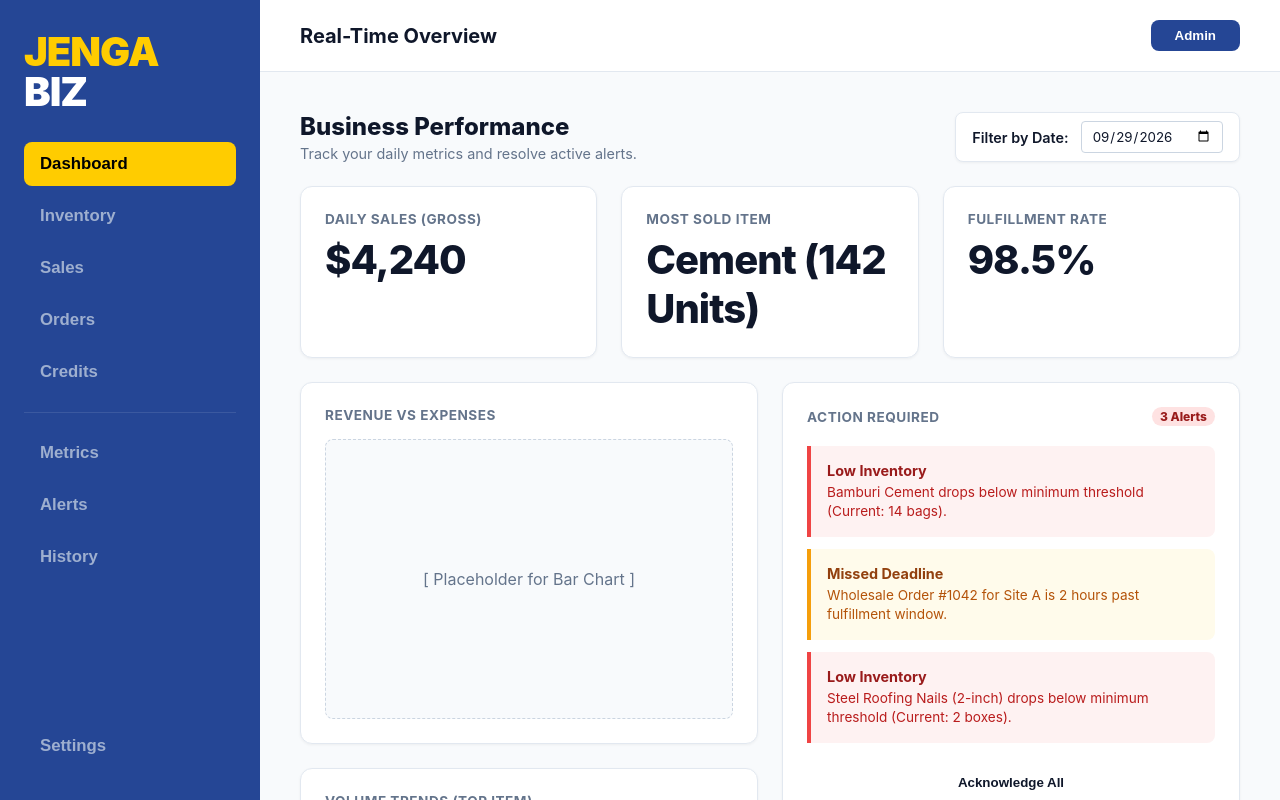
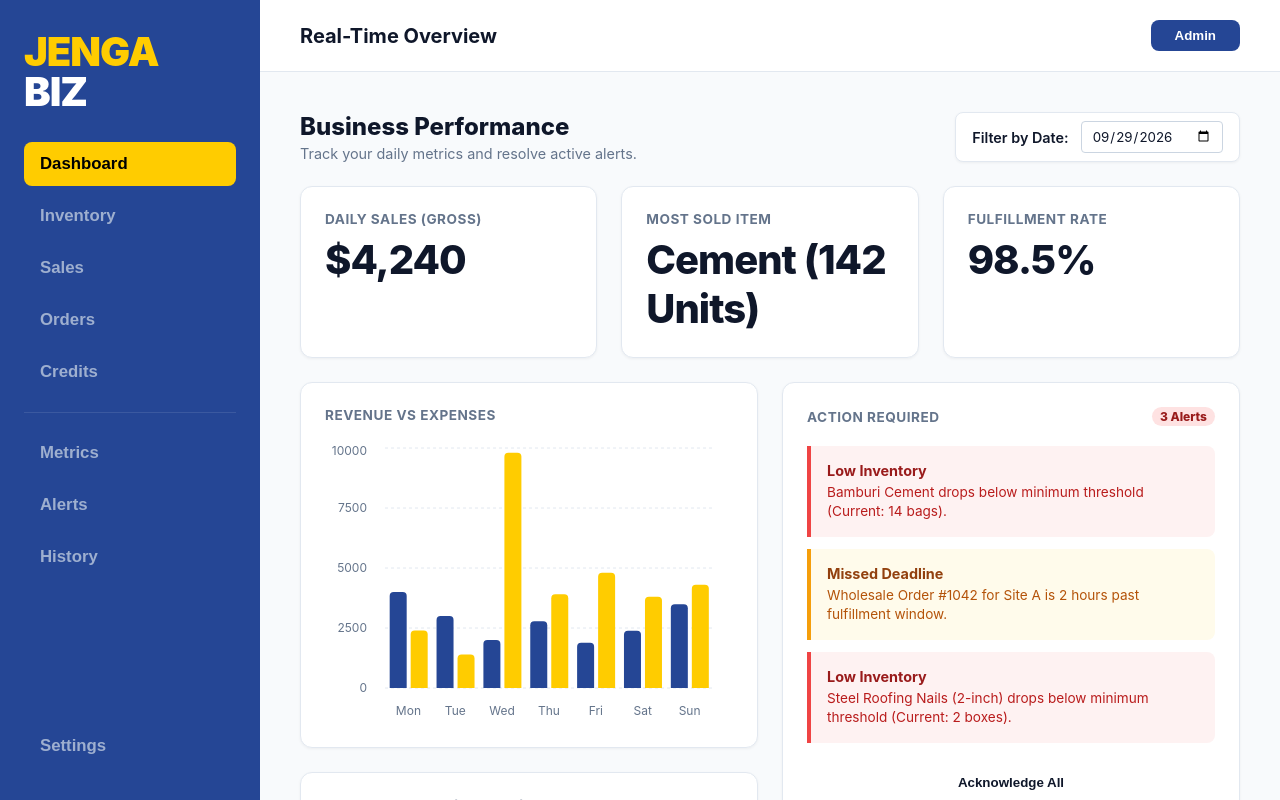
Before and after one commit to samkuria/JengaBiz, a React (Vite) app: page / in a window 1280 px wide. Built offline with nearby package versions, Linux system fonts and the light colour scheme.

Commit message:
Setting up charts

```diff
--- a/src/components/Dashboard.jsx
+++ b/src/components/Dashboard.jsx
@@ -1,8 +1,31 @@
 import React, { useState } from 'react';
+import {
+  BarChart, Bar, XAxis, YAxis, CartesianGrid, Tooltip, ResponsiveContainer,
+  LineChart, Line
+} from 'recharts';
 import MetricCard from './MetricCard';
 
+// Dummy Data for Charts
+const revenueData = [
+  { name: 'Mon', revenue: 4000, expenses: 2400 },
+  { name: 'Tue', revenue: 3000, expenses: 1398 },
+  { name: 'Wed', revenue: 2000, expenses: 9800 },
+  { name: 'Thu', revenue: 2780, expenses: 3908 },
+  { name: 'Fri', revenue: 1890, expenses: 4800 },
+  { name: 'Sat', revenue: 2390, expenses: 3800 },
+  { name: 'Sun', revenue: 3490, expenses: 4300 },
+];
+
+const volumeData = [
+  { time: '8am', units: 12 },
+  { time: '10am', units: 45 },
+  { time: '12pm', units: 78 },
+  { time: '2pm', units: 110 },
+  { time: '4pm', units: 135 },
+  { time: '6pm', units: 142 },
+];
+
 export default function Dashboard() {
-  // State to manage the date picker filter
   const [selectedDate, setSelectedDate] = useState(new Date().toISOString().split('T')[0]);
 
   return (
@@ -40,17 +63,36 @@ export default function Dashboard() {
         {/* Charts Column */}
         <div style={{ display: 'flex', flexDirection: 'column', gap: '24px', flex: '2 1 600px' }}>
 
+          {/* Bar Chart: Revenue vs Expenses */}
           <div className="pro-card">
-            <h3 className="card-title">Revenue vs Expenses</h3>
-            <div style={{ height: '280px', backgroundColor: 'var(--bg-dashboard)', borderRadius: 'var(--radius-md)', display: 'flex', alignItems: 'center', justifyContent: 'center', color: 'var(--text-muted)', border: '1px dashed #CBD5E1', marginTop: '16px' }}>
-              [ Placeholder for Bar Chart ]
+            <h3 className="card-title" style={{ marginBottom: '20px' }}>Revenue vs Expenses</h3>
+            <div style={{ height: '280px', width: '100%' }}>
+              <ResponsiveContainer width="100%" height="100%">
+                <BarChart data={revenueData} margin={{ top: 5, right: 20, bottom: 5, left: 0 }}>
+                  <CartesianGrid strokeDasharray="3 3" vertical={false} stroke="#E2E8F0" />
+                  <XAxis dataKey="name" axisLine={false} tickLine={false} tick={{ fill: '#64748B', fontSize: 12 }} dy={10} />
+                  <YAxis axisLine={false} tickLine={false} tick={{ fill: '#64748B', fontSize: 12 }} dx={-10} />
+                  <Tooltip cursor={{ fill: '#F1F5F9' }} contentStyle={{ borderRadius: '8px', border: 'none', boxShadow: '0 4px 6px -1px rgba(0, 0, 0, 0.1)' }} />
+                  <Bar dataKey="revenue" fill="var(--brand-blue)" radius={[4, 4, 0, 0]} name="Revenue ($)" />
+                  <Bar dataKey="expenses" fill="var(--brand-yellow)" radius={[4, 4, 0, 0]} name="Expenses ($)" />
+                </BarChart>
+              </ResponsiveContainer>
             </div>
           </div>
 
+          {/* Line Chart: Volume Trends */}
           <div className="pro-card">
-            <h3 className="card-title">Volume Trends (Top Item)</h3>
-            <div style={{ height: '280px', backgroundColor: 'var(--bg-dashboard)', borderRadius: 'var(--radius-md)', display: 'flex', alignItems: 'center', justifyContent: 'center', color: 'var(--text-muted)', border: '1px dashed #CBD5E1', marginTop: '16px' }}>
-              [ Placeholder for Line Chart ]
+            <h3 className="card-title" style={{ marginBottom: '20px' }}>Volume Trends (Cement)</h3>
+            <div style={{ height: '280px', width: '100%' }}>
+              <ResponsiveContainer width="100%" height="100%">
+                <LineChart data={volumeData} margin={{ top: 5, right: 20, bottom: 5, left: 0 }}>
+                  <CartesianGrid strokeDasharray="3 3" vertical={false} stroke="#E2E8F0" />
+                  <XAxis dataKey="time" axisLine={false} tickLine={false} tick={{ fill: '#64748B', fontSize: 12 }} dy={10} />
+                  <YAxis axisLine={false} tickLine={false} tick={{ fill: '#64748B', fontSize: 12 }} dx={-10} />
+                  <Tooltip contentStyle={{ borderRadius: '8px', border: 'none', boxShadow: '0 4px 6px -1px rgba(0, 0, 0, 0.1)' }} />
+                  <Line type="monotone" dataKey="units" stroke="var(--brand-blue)" strokeWidth={3} dot={{ fill: 'var(--brand-yellow)', strokeWidth: 2, r: 4 }} name="Units Sold" />
+                </LineChart>
+              </ResponsiveContainer>
             </div>
           </div>
 
@@ -65,19 +107,16 @@ export default function Dashboard() {
 
           <div style={{ display: 'flex', flexDirection: 'column', gap: '12px' }}>
 
-            {/* Low Stock Alert */}
             <div style={{ padding: '16px', borderLeft: '4px solid #EF4444', backgroundColor: '#FEF2F2', borderRadius: '0 var(--radius-md) var(--radius-md) 0' }}>
               <p style={{ margin: 0, fontWeight: 700, color: '#991B1B', fontSize: '0.9rem' }}>Low Inventory</p>
               <p style={{ margin: '4px 0 0 0', color: '#B91C1C', fontSize: '0.85rem', lineHeight: 1.4 }}>Bamburi Cement drops below minimum threshold (Current: 14 bags).</p>
             </div>
 
-            {/* Missed Deadline Alert */}
             <div style={{ padding: '16px', borderLeft: '4px solid #F59E0B', backgroundColor: '#FFFBEB', borderRadius: '0 var(--radius-md) var(--radius-md) 0' }}>
               <p style={{ margin: 0, fontWeight: 700, color: '#92400E', fontSize: '0.9rem' }}>Missed Deadline</p>
               <p style={{ margin: '4px 0 0 0', color: '#B45309', fontSize: '0.85rem', lineHeight: 1.4 }}>Wholesale Order #1042 for Site A is 2 hours past fulfillment window.</p>
             </div>
 
-            {/* Low Stock Alert */}
             <div style={{ padding: '16px', borderLeft: '4px solid #EF4444', backgroundColor: '#FEF2F2', borderRadius: '0 var(--radius-md) var(--radius-md) 0' }}>
               <p style={{ margin: 0, fontWeight: 700, color: '#991B1B', fontSize: '0.9rem' }}>Low Inventory</p>
               <p style={{ margin: '4px 0 0 0', color: '#B91C1C', fontSize: '0.85rem', lineHeight: 1.4 }}>Steel Roofing Nails (2-inch) drops below minimum threshold (Current: 2 boxes).</p>
```
